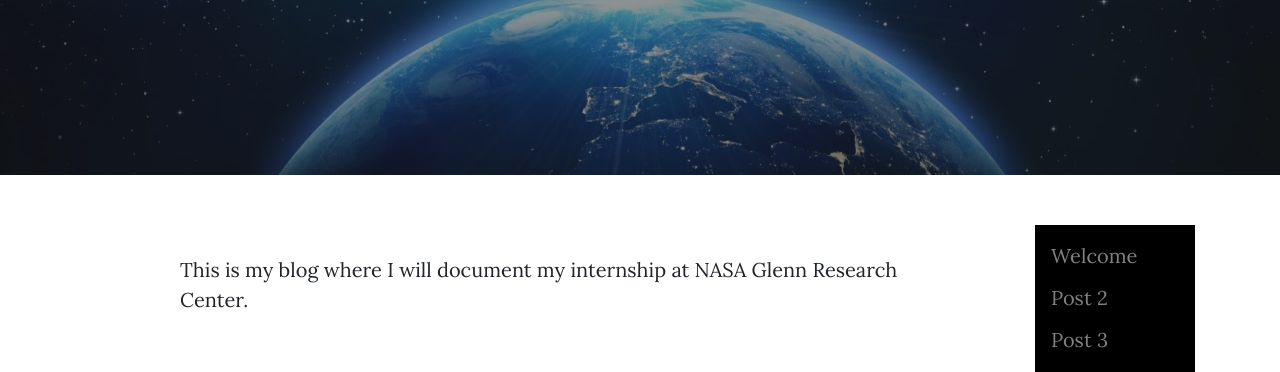
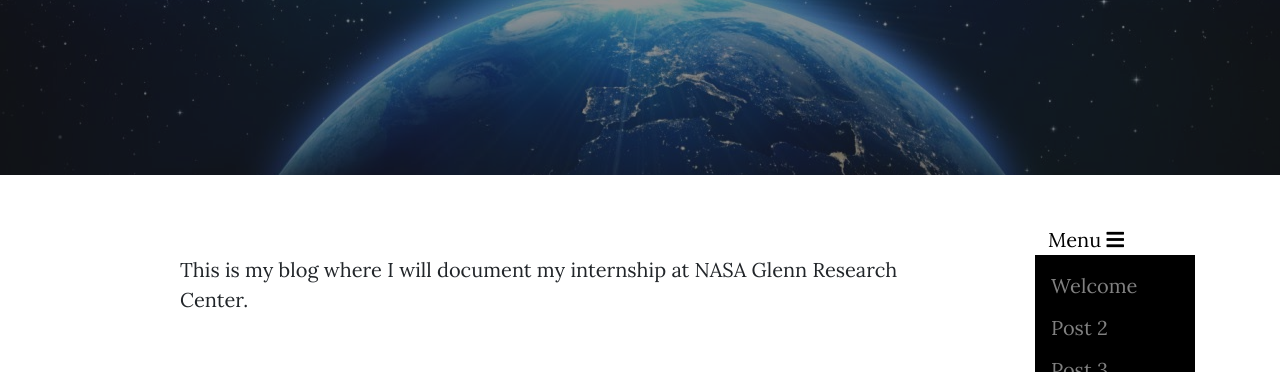
Before and after one commit to myrandaGoesToSpace/myrandaGoesToSpace.github.io, a website: page post1.html in a window 1280 px wide. Shown: the part 357-729 px from the top of the page. Drawn offline with nearby package versions, Linux system fonts and the light colour scheme.

Commit message:
Update post1.html

```diff
--- a/post1.html
+++ b/post1.html
@@ -88,6 +88,10 @@
 
         </div>
 		<div class="col-auto">
+		  <button class="navbar-toggler navbar-toggler-right" type="button" data-toggle="collapse" data-target="#navbarResponsive" aria-controls="navbarResponsive" aria-expanded="false" aria-label="Toggle navigation">
+            Menu
+          <i class="fas fa-bars"></i>
+        </button>
 		  <div class="h-100 navbar-inverse navbar-right sidenav">
 	        <a class="nav-link" href="post1.html">Welcome</a>
 	        <a class="nav-link" href="">Post 2</a>
```
